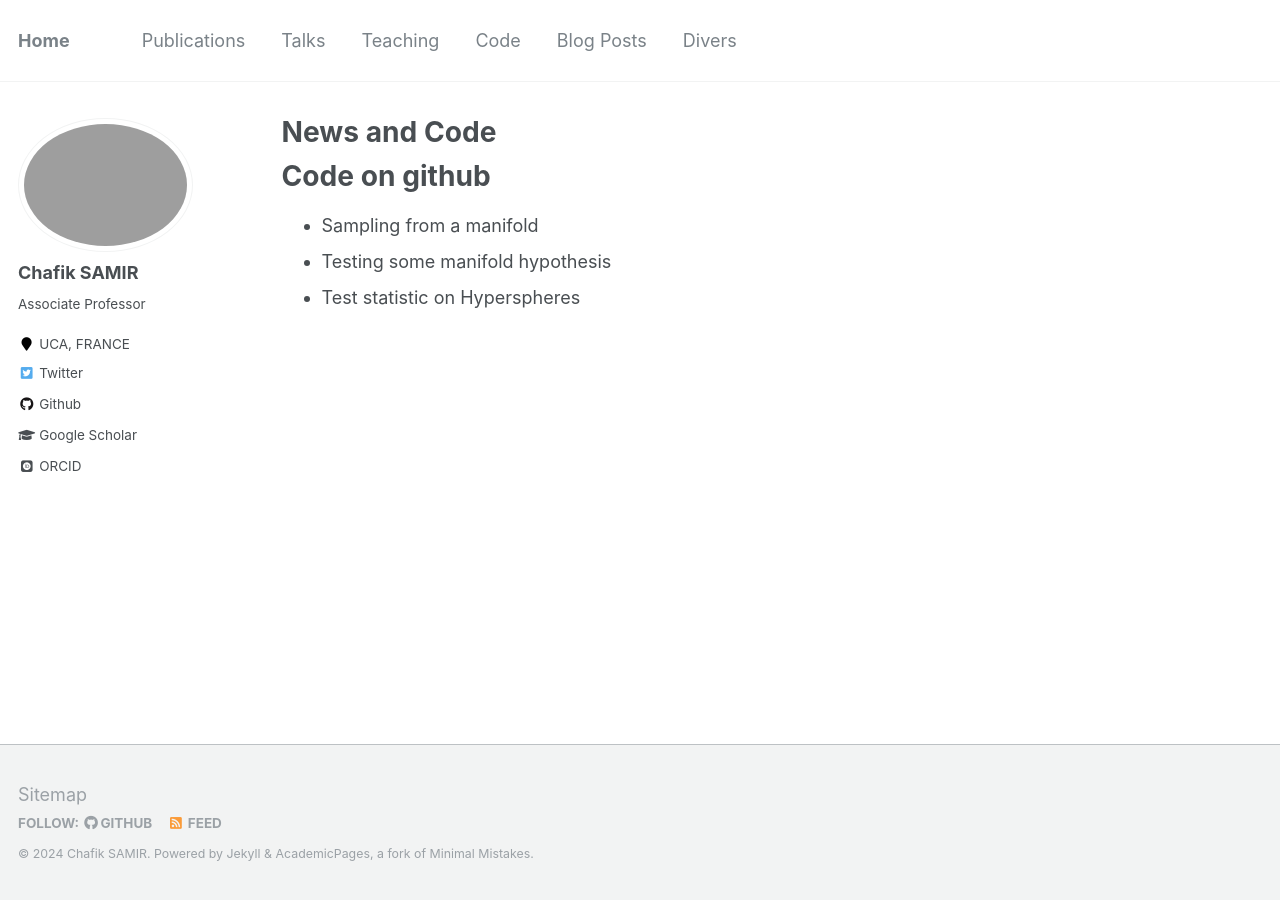
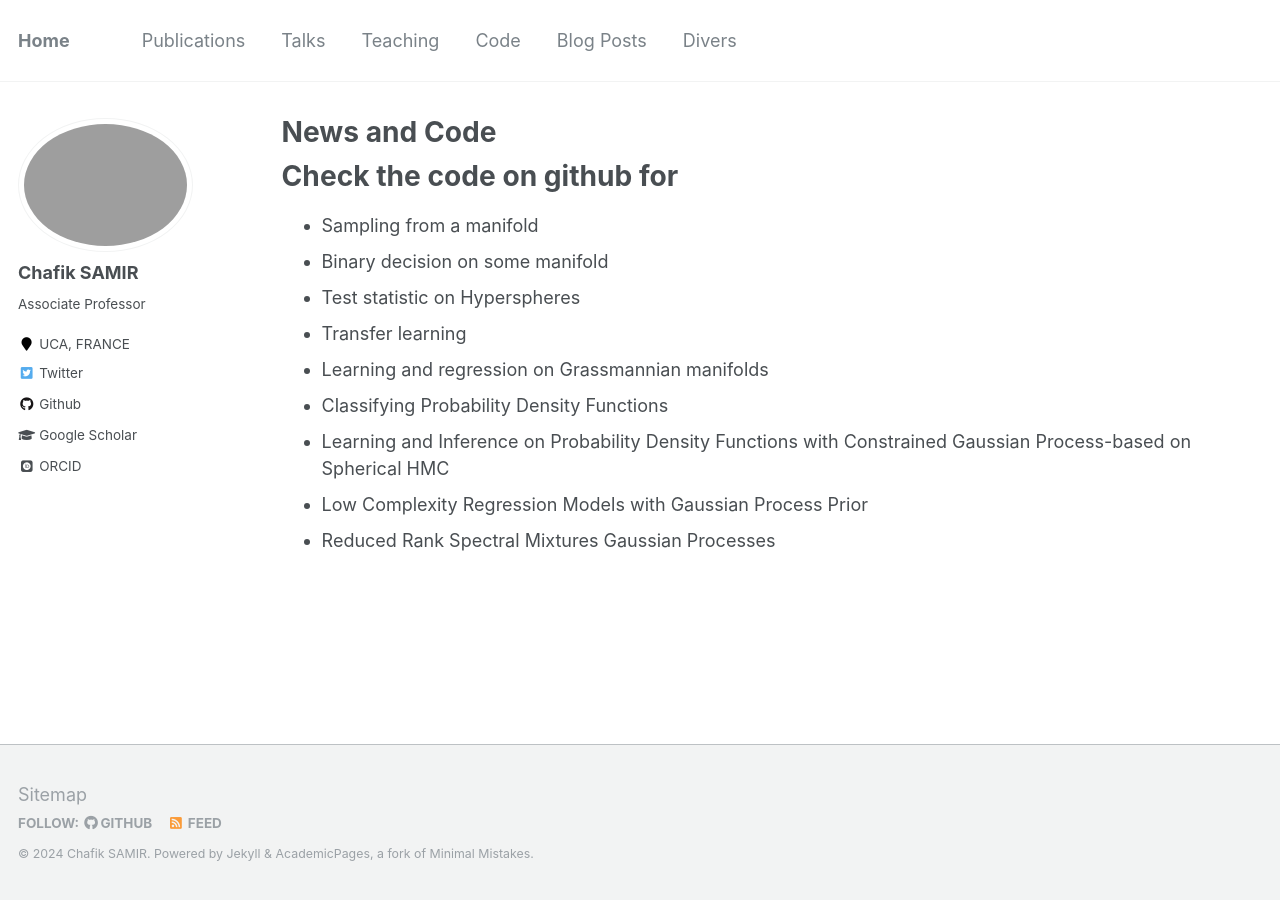
Before and after one commit to Chsamir/chsamir.github.io, a Jekyll site: the page built from _pages/cv.md, in a window 1280 px wide. Built offline with Jekyll 4.4.1, drawn with Linux system fonts in a browser that asks for light colours; some web fonts are replaced.

Commit message:
Update cv.md

```diff
--- a/_pages/cv.md
+++ b/_pages/cv.md
@@ -9,8 +9,14 @@ redirect_from:
 
 {% include base_path %}
 
-Code on github
+Check the code on github for
 ======
 * Sampling from a manifold
-* Testing some manifold hypothesis
+* Binary decision on some manifold
 * Test statistic on Hyperspheres
+* Transfer learning
+* Learning and regression on Grassmannian manifolds
+* Classifying Probability Density Functions
+* Learning and Inference on Probability Density Functions with Constrained Gaussian Process-based on Spherical HMC
+* Low Complexity Regression Models with Gaussian Process Prior
+* Reduced Rank Spectral Mixtures Gaussian Processes
```
